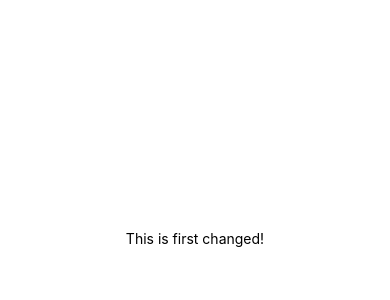
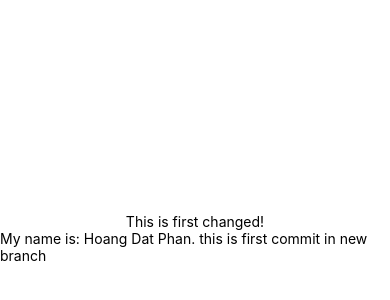
Before and after one commit to phd1497/Group-7, a React Native app: screen / in a window 390 px wide. Shown: the part 184-484 px from the top of the page. Built offline with nearby package versions, Linux system fonts and the light colour scheme.

Commit message:
First commit at new bracnh

```diff
--- a/App.js
+++ b/App.js
@@ -5,6 +5,8 @@ export default function App() {
   return (
     <View style={styles.container}>
       <Text>This is first changed!</Text>
+
+      <Text>My name is: Hoang Dat Phan. this is first commit in new branch</Text>
       <StatusBar style="auto" />
     </View>
   );
```
